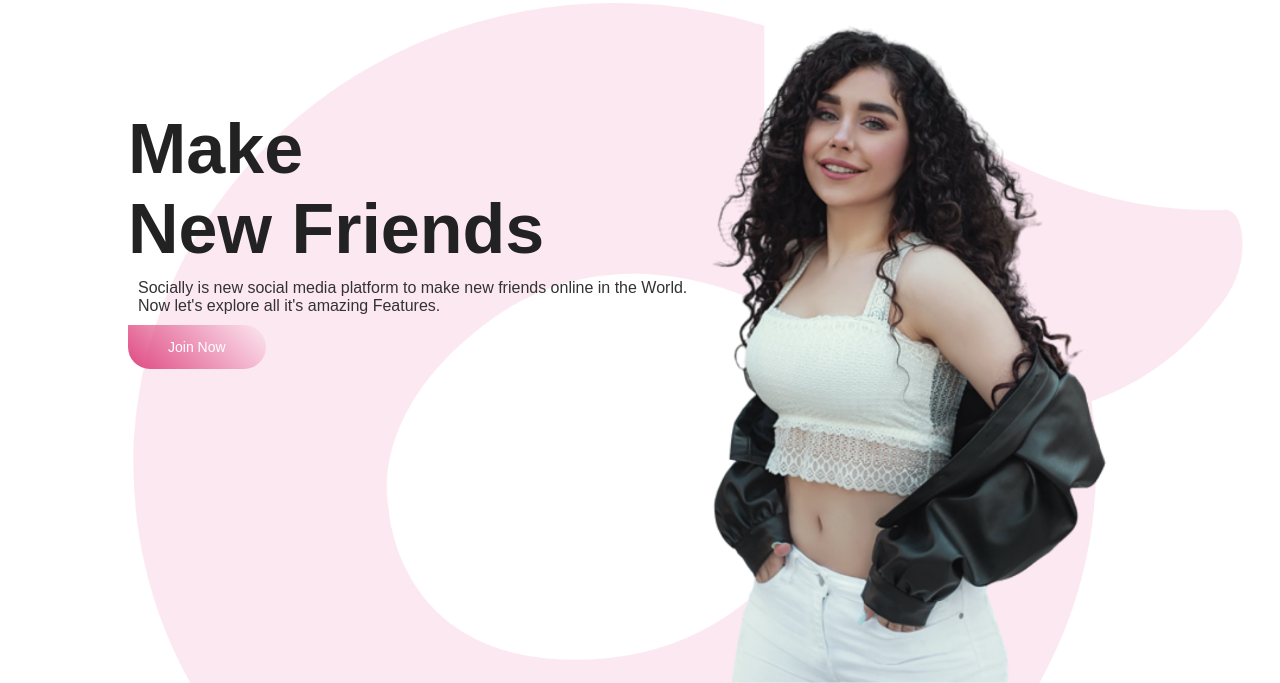
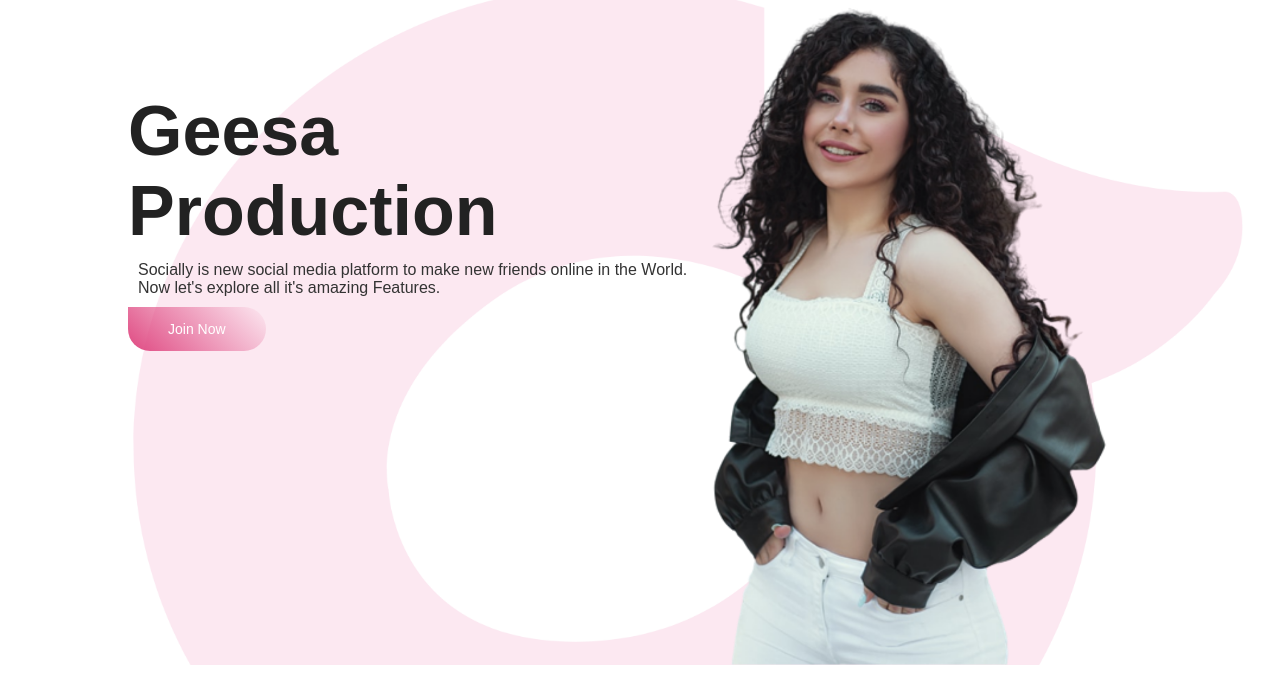
Before and after one commit to geesaRasali/animated-website, a plain HTML site: page animated_website/Index.html in a window 1280 px wide. Shown: the part 135-818 px from the top of the page. Drawn offline with Linux system fonts and the light colour scheme.

Commit message:
version 2
check

```diff
--- a/animated_website/Index.html
+++ b/animated_website/Index.html
@@ -4,7 +4,6 @@
     <meta charset="UTF-8">
     <meta name="viewport" content="width=device-width, initial-scale=1.0">
     <title>Animated Website Desing - Easy Tutorials</title>
-    //css
     <link rel="stylesheet" href="style.css"
 </head>
 <body>
@@ -22,7 +21,7 @@
         </div>
     </nav>
     <div class="content">
-        <h1 class="anim">Make<br>New Friends</h1>
+        <h1 class="anim">Geesa<br>Production</h1>
         <p class="anim">Socially is  new social media platform to make new friends online in the World.<br>Now let's explore all it's amazing Features.</p>
         <a href="#" class="btn">Join Now</a>
     </div>
```
